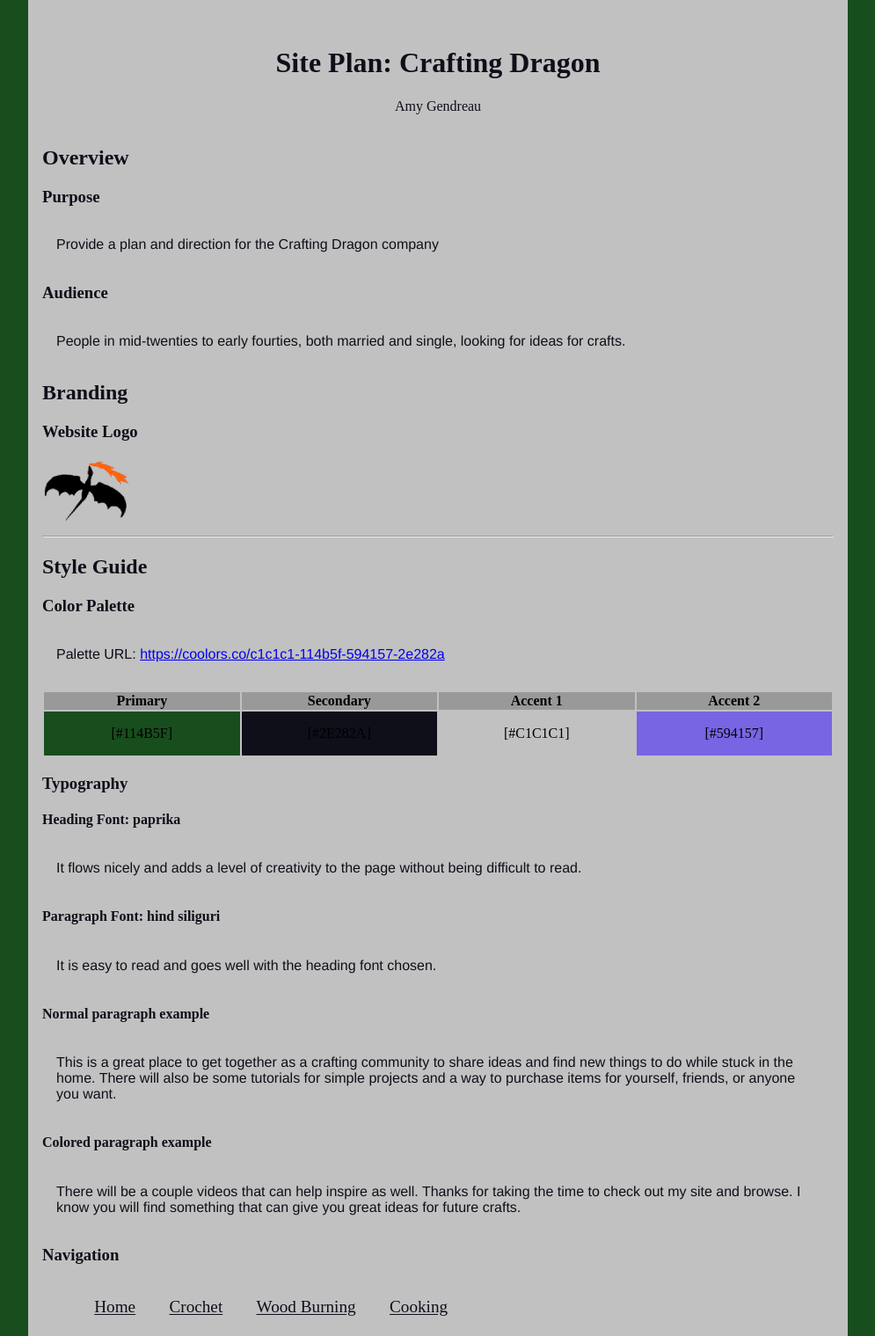
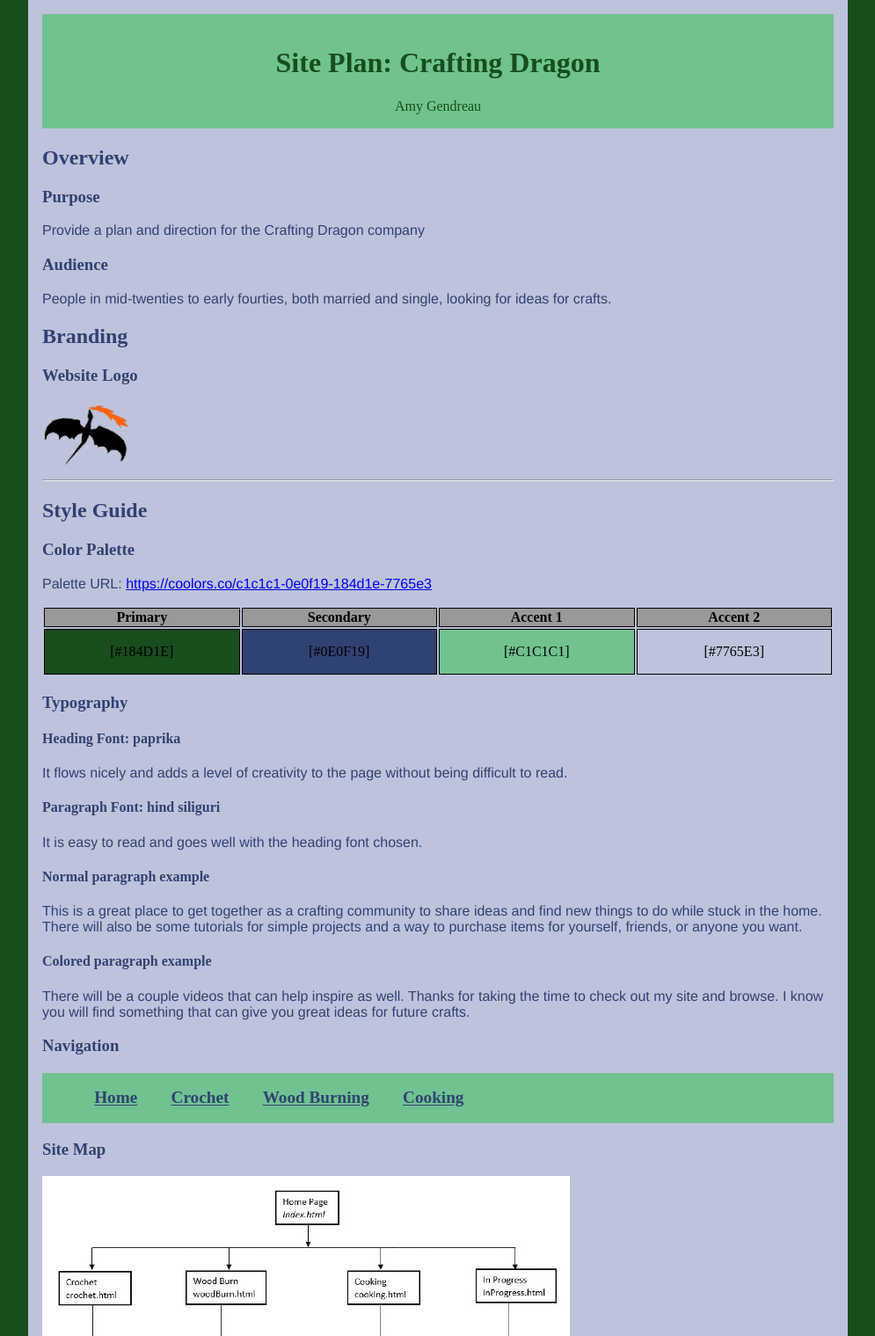
Before and after one commit to gendreaua/gendreaua.github.io, a plain HTML site: page wdd130/final-site-plan.html in a window 1280 px wide. Shown: the top 1519 px of the page at 88% size, without its empty margins (142-1137 px from the left). Drawn offline with Linux system fonts and the light colour scheme; a web font is replaced by a local one.

Commit message:
final CD siteplan

```diff
--- a/wdd130/css/site-plan-cd.css
+++ b/wdd130/css/site-plan-cd.css
@@ -2,9 +2,9 @@
 
 :root {
     --primary-color: #184D1E;
-    --secondary-color: #0E0F19;
-    --accent1-color: #C1C1C1;
-    --accent2-color: #7765E3;
+    --secondary-color: #314172;
+    --accent1-color: #70C291;
+    --accent2-color: #BDC3DB;
     --heading-font: 'paprika';
     --paragraph-font: 'hind siliguri', 'Helvetica', 'sans-serif'
 }
@@ -16,8 +16,8 @@ html {
 body {
     max-width: 900px;
     margin: 0 auto;
-    background-color: var(--accent1-color);
-    padding: 1em
+    background-color: var(--accent2-color);
+    padding: 1em;
 }
 
 img {
@@ -35,20 +35,20 @@ h6 {
 }
 
 header {
+    text-align: center;
+    color: var(--primary-color);
+    background-color: var(--accent1-color);
+    max-width: 900px;
     padding: 1em;
-    text-align: center;
-    color: var(--secondary-color);
-    background-color: var(--accent1-color);
 }
 
 header>h1 {
-    color: var(--secondary-color);
+    color: var(--primary-color);
 }
 
 p {
     font-family: var(--paragraph-font);
     color: var(--secondary-color);
-    padding: 1em
 }
 
 .colors {
@@ -59,12 +59,14 @@ p {
 }
 
 .colors th {
-    background-color: #999
+    background-color: #999;
+    border: 1px solid black;
 }
 
 .colors td {
     width: 25%;
-    height: 3em
+    height: 3em;
+    border: 1px solid black;
 }
 
 .primary {
@@ -87,7 +89,8 @@ nav {
     background-color: var(--accent1-color);
     line-height: 3em;
     text-align: center;
-    font-size: 1.2em
+    font-size: 1.2em;
+    max-width: 900px;
 }
 
 nav>ul {
@@ -106,6 +109,5 @@ nav a:visited {
 }
 
 nav a:hover {
-    color: var(--accent1-color);
-    background-color: var(--secondary-color);
+    background-color: var(--accent2-color);
 }
--- a/wdd130/final-site-plan.html
+++ b/wdd130/final-site-plan.html
@@ -26,8 +26,8 @@
         <hr />
         <h2>Style Guide</h2>
         <h3>Color Palette</h3>
-        <p>Palette URL: <a href="https://coolors.co/c1c1c1-114b5f-594157-2e282a"
-                target="_blank">https://coolors.co/c1c1c1-114b5f-594157-2e282a</a></p>
+        <p>Palette URL: <a href="https://coolors.co/c1c1c1-0e0f19-184d1e-7765e3"
+                target="_blank">https://coolors.co/c1c1c1-0e0f19-184d1e-7765e3</a></p>
         <table class="colors">
             <tr>
                 <th>Primary</th>
@@ -36,10 +36,10 @@
                 <th>Accent 2</th>
             </tr>
             <tr>
-                <td class="primary">[#114B5F]</td>
-                <td class="secondary">[#2E282A]</td>
+                <td class="primary">[#184D1E]</td>
+                <td class="secondary">[#0E0F19]</td>
                 <td class="accent1">[#C1C1C1]</td>
-                <td class="accent2">[#594157]</td>
+                <td class="accent2">[#7765E3]</td>
             </tr>
         </table>
         <h3>Typography</h3>
@@ -59,10 +59,10 @@
         <h3>Navigation</h3>
         <nav>
             <ul>
-                <li><a href="#">Home</a></li>
-                <li><a href="#">Crochet</a></li>
-                <li><a href="#">Wood Burning</a></li>
-                <li><a href="#">Cooking</a></li>
+                <li><a href="#"><strong>Home</strong></a></li>
+                <li><a href="#"><strong>Crochet</strong></a></li>
+                <li><a href="#"><strong>Wood Burning</strong></a></li>
+                <li><a href="#"><strong>Cooking</strong></a></li>
             </ul>
         </nav>
         <h3>Site Map</h3>
```
